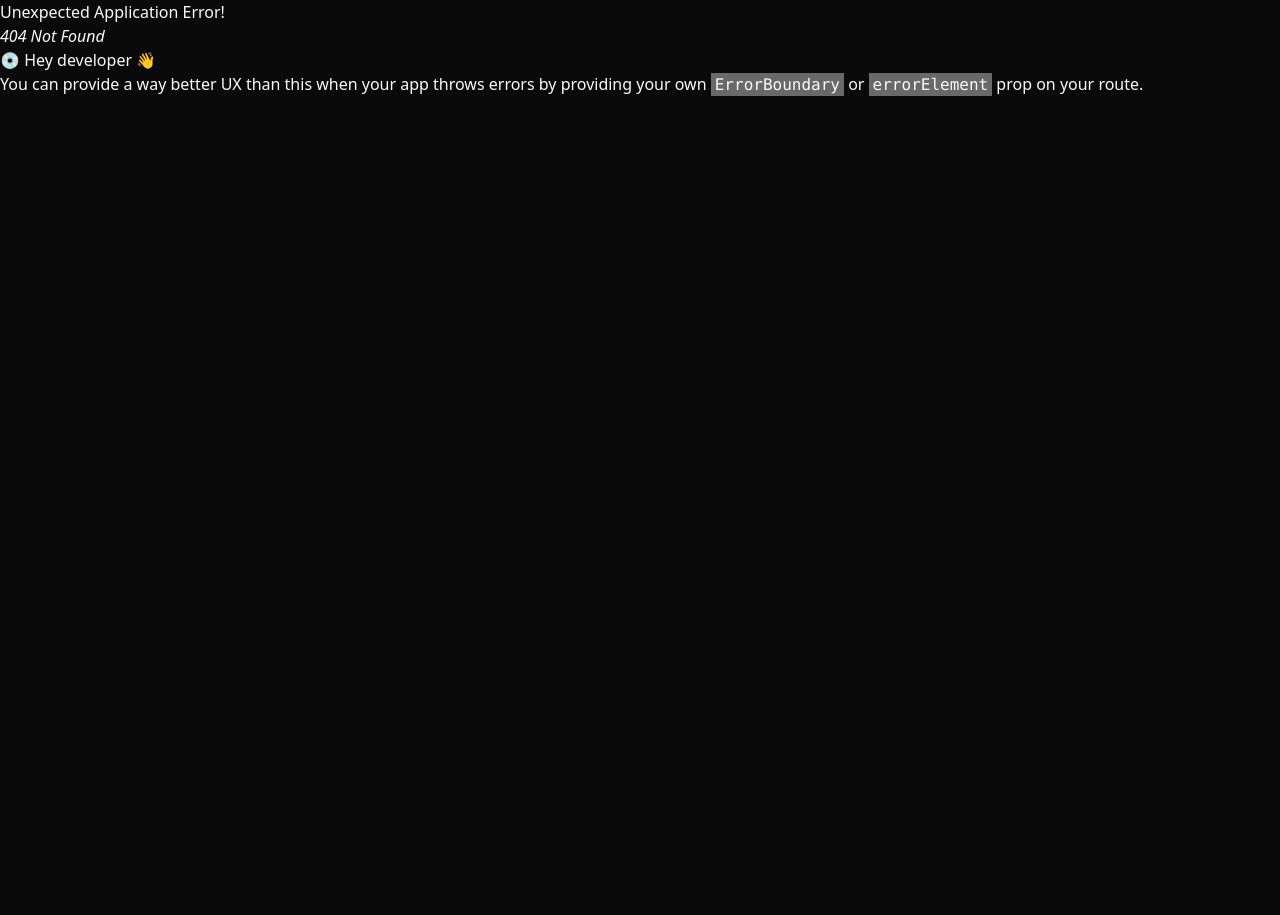
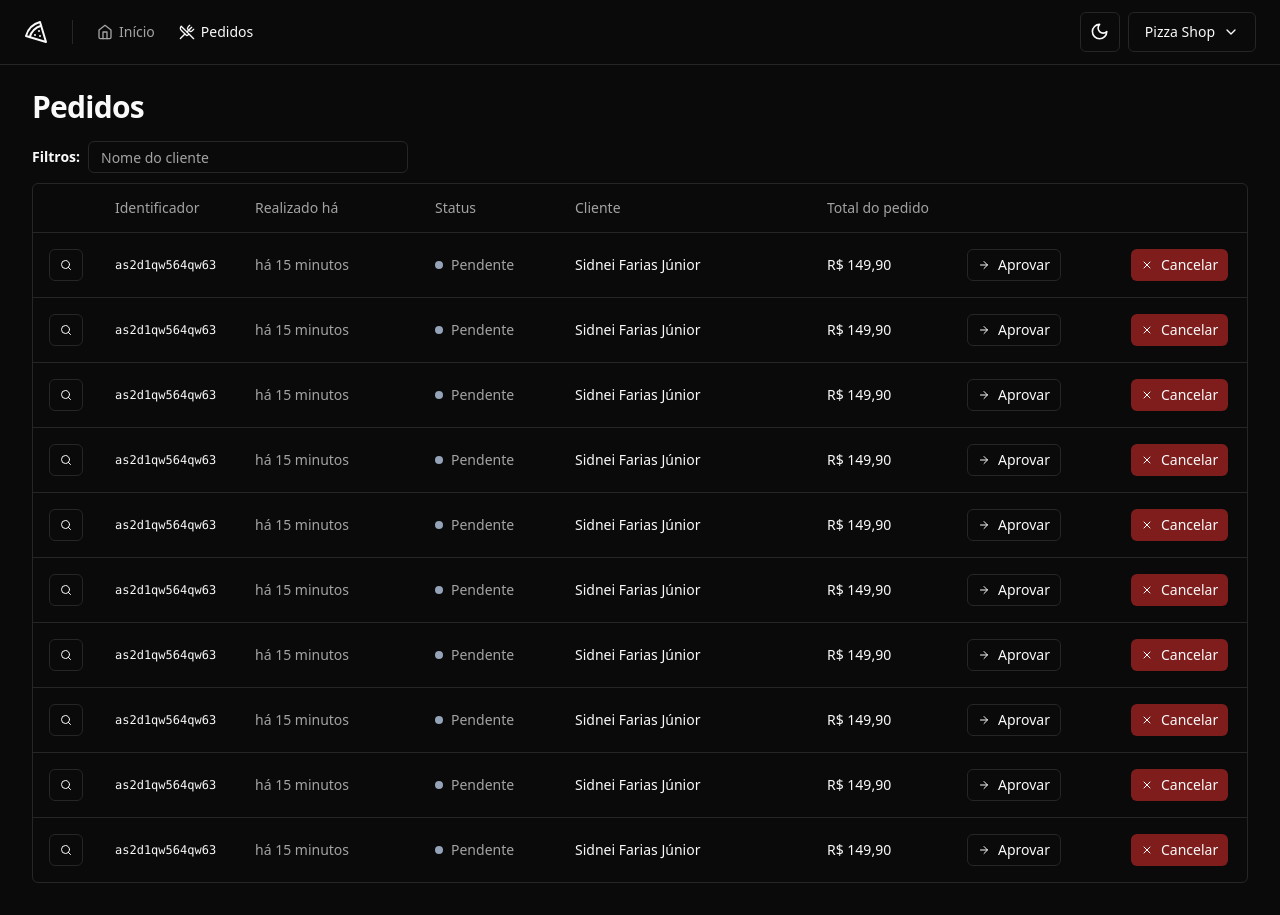
Before and after one commit to sidneifjr/pizzashop-web, a React (Vite) app: page /orders in a window 1280 px wide. Before the commit this address had no page. Before the commit the page ends 800 px from the top, so only its background shows below. Built offline with nearby package versions, Linux system fonts and the light colour scheme.

Commit message:
feature: adds Orders page

```diff
--- a/src/components/ui/button.tsx
+++ b/src/components/ui/button.tsx
@@ -22,6 +22,7 @@
       size: {
         default: 'h-10 px-4 py-2',
         sm: 'h-9 rounded-md px-3',
+        xs: 'h-8 px-2.5',
         lg: 'h-11 rounded-md px-8',
         icon: 'h-10 w-10',
       },
--- /dev/null
+++ b/src/components/ui/table.tsx
@@ -0,0 +1,117 @@
+import * as React from "react"
+
+import { cn } from "@/lib/utils"
+
+const Table = React.forwardRef<
+  HTMLTableElement,
+  React.HTMLAttributes<HTMLTableElement>
+>(({ className, ...props }, ref) => (
+  <div className="relative w-full overflow-auto">
+    <table
+      ref={ref}
+      className={cn("w-full caption-bottom text-sm", className)}
+      {...props}
+    />
+  </div>
+))
+Table.displayName = "Table"
+
+const TableHeader = React.forwardRef<
+  HTMLTableSectionElement,
+  React.HTMLAttributes<HTMLTableSectionElement>
+>(({ className, ...props }, ref) => (
+  <thead ref={ref} className={cn("[&_tr]:border-b", className)} {...props} />
+))
+TableHeader.displayName = "TableHeader"
+
+const TableBody = React.forwardRef<
+  HTMLTableSectionElement,
+  React.HTMLAttributes<HTMLTableSectionElement>
+>(({ className, ...props }, ref) => (
+  <tbody
+    ref={ref}
+    className={cn("[&_tr:last-child]:border-0", className)}
+    {...props}
+  />
+))
+TableBody.displayName = "TableBody"
+
+const TableFooter = React.forwardRef<
+  HTMLTableSectionElement,
+  React.HTMLAttributes<HTMLTableSectionElement>
+>(({ className, ...props }, ref) => (
+  <tfoot
+    ref={ref}
+    className={cn(
+      "border-t bg-muted/50 font-medium [&>tr]:last:border-b-0",
+      className
+    )}
+    {...props}
+  />
+))
+TableFooter.displayName = "TableFooter"
+
+const TableRow = React.forwardRef<
+  HTMLTableRowElement,
+  React.HTMLAttributes<HTMLTableRowElement>
+>(({ className, ...props }, ref) => (
+  <tr
+    ref={ref}
+    className={cn(
+      "border-b transition-colors hover:bg-muted/50 data-[state=selected]:bg-muted",
+      className
+    )}
+    {...props}
+  />
+))
+TableRow.displayName = "TableRow"
+
+const TableHead = React.forwardRef<
+  HTMLTableCellElement,
+  React.ThHTMLAttributes<HTMLTableCellElement>
+>(({ className, ...props }, ref) => (
+  <th
+    ref={ref}
+    className={cn(
+      "h-12 px-4 text-left align-middle font-medium text-muted-foreground [&:has([role=checkbox])]:pr-0",
+      className
+    )}
+    {...props}
+  />
+))
+TableHead.displayName = "TableHead"
+
+const TableCell = React.forwardRef<
+  HTMLTableCellElement,
+  React.TdHTMLAttributes<HTMLTableCellElement>
+>(({ className, ...props }, ref) => (
+  <td
+    ref={ref}
+    className={cn("p-4 align-middle [&:has([role=checkbox])]:pr-0", className)}
+    {...props}
+  />
+))
+TableCell.displayName = "TableCell"
+
+const TableCaption = React.forwardRef<
+  HTMLTableCaptionElement,
+  React.HTMLAttributes<HTMLTableCaptionElement>
+>(({ className, ...props }, ref) => (
+  <caption
+    ref={ref}
+    className={cn("mt-4 text-sm text-muted-foreground", className)}
+    {...props}
+  />
+))
+TableCaption.displayName = "TableCaption"
+
+export {
+  Table,
+  TableHeader,
+  TableBody,
+  TableFooter,
+  TableHead,
+  TableRow,
+  TableCell,
+  TableCaption,
+}
--- /dev/null
+++ b/src/pages/orders/orders.tsx
@@ -0,0 +1,103 @@
+import { ArrowRight, Search, X } from 'lucide-react'
+import { Helmet } from 'react-helmet-async'
+
+import { Button } from '@/components/ui/button'
+import { Input } from '@/components/ui/input'
+import {
+  Table,
+  TableBody,
+  TableCell,
+  TableHead,
+  TableHeader,
+  TableRow,
+} from '@/components/ui/table'
+
+export function Orders() {
+  return (
+    <>
+      <Helmet title="Pedidos" />
+
+      <div className="flex flex-col gap-4">
+        <h1 className="text-3xl font-bold tracking-tight">Pedidos</h1>
+      </div>
+
+      <div className="space-y-2.5">
+        <form className="flex items-center gap-2">
+          <span className="text-sm font-semibold">Filtros:</span>
+          <Input placeholder="Nome do cliente" className="h-8 w-[320px]" />
+        </form>
+
+        <div className="rounded-md border">
+          <Table>
+            <TableHeader>
+              <TableRow>
+                <TableHead className="w-[64px]"></TableHead>
+                <TableHead className="w-[140px]">Identificador</TableHead>
+                <TableHead className="w-[180px]">Realizado há</TableHead>
+                <TableHead className="w-[140px]">Status</TableHead>
+                <TableHead>Cliente</TableHead>
+                <TableHead className="w-[140px]">Total do pedido</TableHead>
+                <TableHead className="w-[164px]"></TableHead>
+                <TableHead className="w-[132px]"></TableHead>
+              </TableRow>
+            </TableHeader>
+
+            <TableBody>
+              {Array.from({ length: 10 }).map((_, i) => {
+                return (
+                  <TableRow key={i}>
+                    <TableCell>
+                      <Button variant="outline" size="xs">
+                        <Search className="h-3 w-3" />
+
+                        <span className="sr-only">Detalhes do pedido</span>
+                      </Button>
+                    </TableCell>
+
+                    <TableCell className="font-mono text-xs font-medium">
+                      as2d1qw564qw63
+                    </TableCell>
+
+                    <TableCell className="text-muted-foreground">
+                      há 15 minutos
+                    </TableCell>
+
+                    <TableCell>
+                      <div className="flex items-center gap-2">
+                        <span className="h-2 w-2 rounded-full bg-slate-400" />
+
+                        <span className="font-medium text-muted-foreground">
+                          Pendente
+                        </span>
+                      </div>
+                    </TableCell>
+
+                    <TableCell className="font-medium">
+                      Sidnei Farias Júnior
+                    </TableCell>
+
+                    <TableCell className="font-medium">R$ 149,90</TableCell>
+
+                    <TableCell>
+                      <Button variant="outline" size="xs">
+                        <ArrowRight className="mr-2 h-3 w-3" />
+                        Aprovar
+                      </Button>
+                    </TableCell>
+
+                    <TableCell>
+                      <Button variant="destructive" size="xs">
+                        <X className="mr-2 h-3 w-3" />
+                        Cancelar
+                      </Button>
+                    </TableCell>
+                  </TableRow>
+                )
+              })}
+            </TableBody>
+          </Table>
+        </div>
+      </div>
+    </>
+  )
+}
--- a/src/routes.tsx
+++ b/src/routes.tsx
@@ -5,12 +5,16 @@
 import { Dashboard } from './pages/app/dashboard'
 import { SignIn } from './pages/auth/sign-in'
 import { SignUp } from './pages/auth/sign-up'
+import { Orders } from './pages/orders/orders'
 
 export const router = createBrowserRouter([
   {
     path: '/',
     element: <AppLayout />,
-    children: [{ path: '/', element: <Dashboard /> }],
+    children: [
+      { path: '/', element: <Dashboard /> },
+      { path: '/orders', element: <Orders /> },
+    ],
   },
 
   {
```
